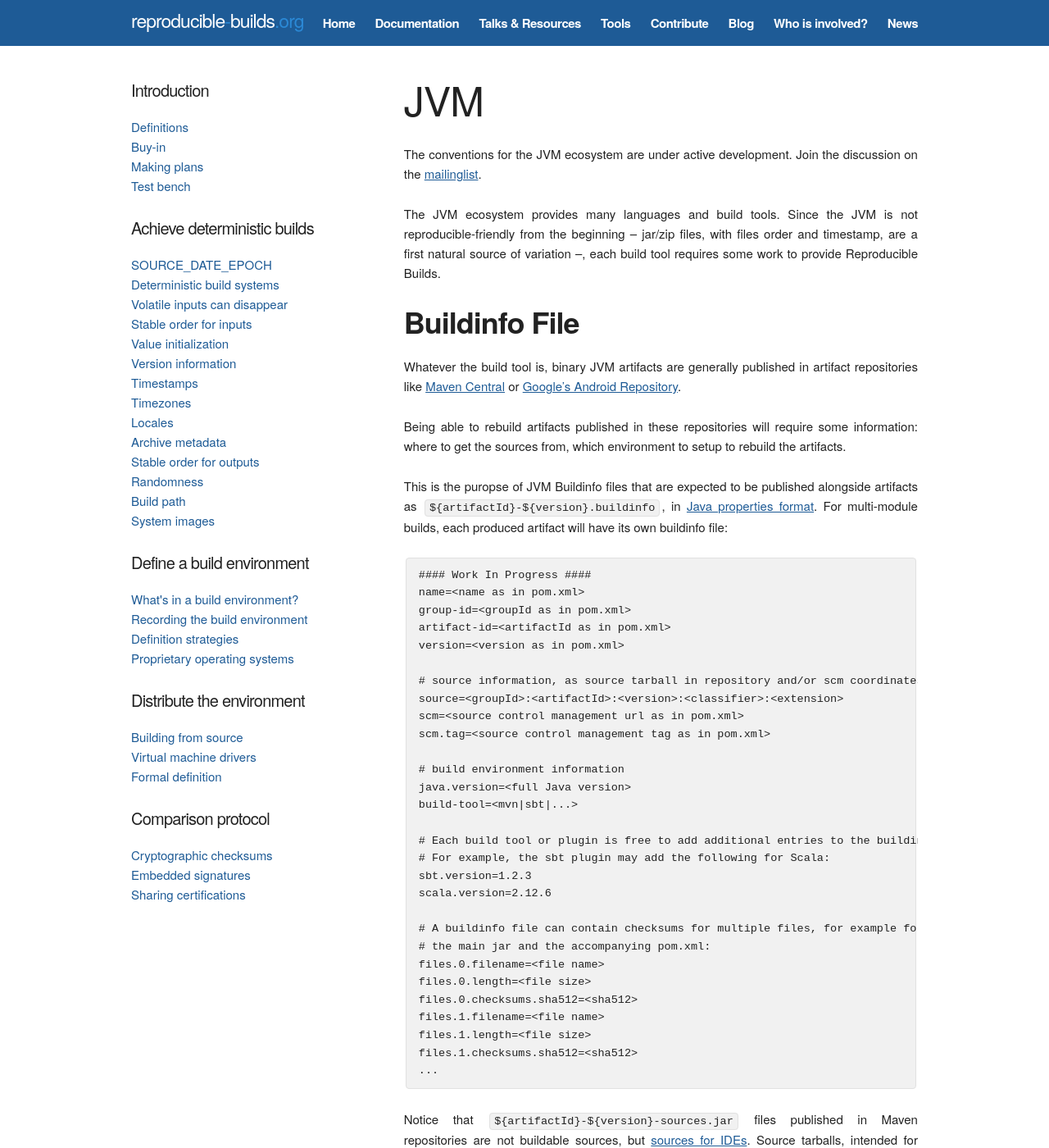
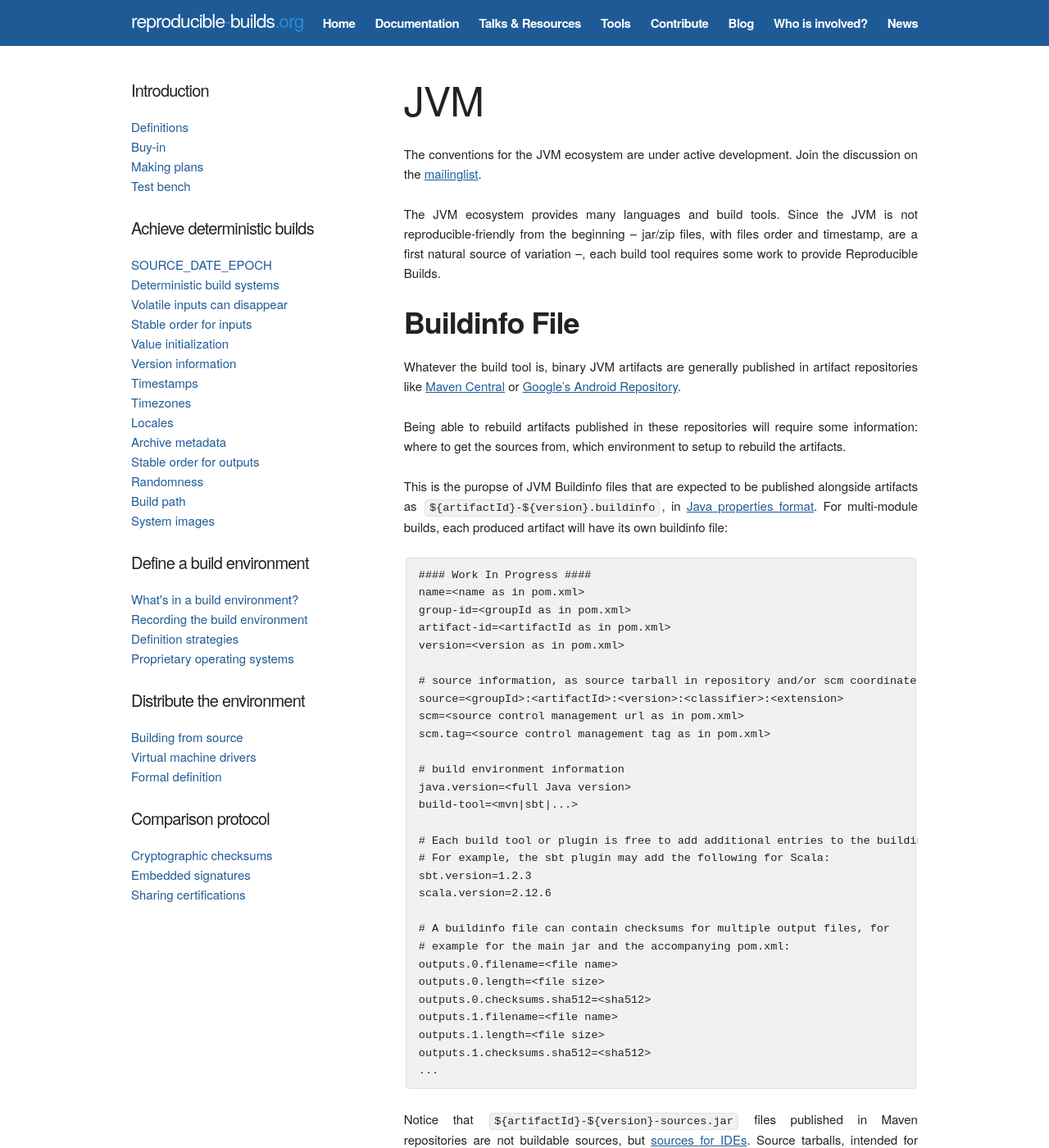
Before and after one commit to prototypefund/reproducible-website, a Jekyll site: the page built from _docs/jvm.md, in a window 1280 px wide and 1400 px high. Shown: the whole window at 82% size. Built offline with Jekyll 4.4.1, drawn with Linux system fonts in a browser that asks for light colours; some web fonts are replaced.

Commit message:
Clarify we are recording checksums for build output files

````diff
--- a/_docs/jvm.md
+++ b/_docs/jvm.md
@@ -50,14 +50,14 @@ build-tool=<mvn|sbt|...>
 sbt.version=1.2.3
 scala.version=2.12.6
 
-# A buildinfo file can contain checksums for multiple files, for example for
-# the main jar and the accompanying pom.xml:
-files.0.filename=<file name>
-files.0.length=<file size>
-files.0.checksums.sha512=<sha512>
-files.1.filename=<file name>
-files.1.length=<file size>
-files.1.checksums.sha512=<sha512>
+# A buildinfo file can contain checksums for multiple output files, for
+# example for the main jar and the accompanying pom.xml:
+outputs.0.filename=<file name>
+outputs.0.length=<file size>
+outputs.0.checksums.sha512=<sha512>
+outputs.1.filename=<file name>
+outputs.1.length=<file size>
+outputs.1.checksums.sha512=<sha512>
 ...
 ```
 
````
